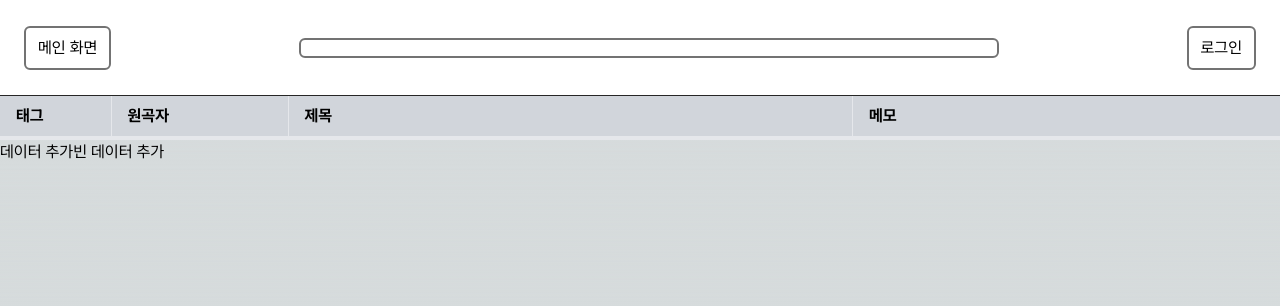
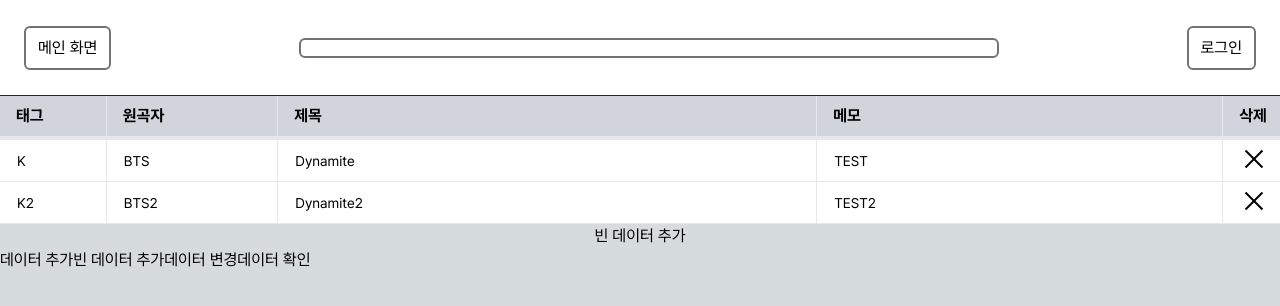
Before and after one commit to redbeanmk765/MySongBook, a Next.js app in the folder mysongbook/: page /1/sheet in a window 1280 px wide. Shown: the top 306 px of the page. Built offline with nearby package versions, Linux system fonts and the light colour scheme.

Commit message:
sheet 2.2

```diff
--- a/mysongbook/package.json
+++ b/mysongbook/package.json
@@ -20,6 +20,7 @@
     "eslint-config-airbnb-typescript": "^17.1.0",
     "eslint-config-prettier": "^9.1.0",
     "framer-motion": "^11.9.0",
+    "immer": "^10.1.1",
     "next": "14.0.4",
     "next-auth": "^4.24.5",
     "prettier": "^3.1.1",
--- a/mysongbook/src/app/[id]/sheet/page.tsx
+++ b/mysongbook/src/app/[id]/sheet/page.tsx
@@ -2,19 +2,25 @@
 
 import Link from "next/link";
 import Header from "@/components/Header";
-import { useEffect, useState } from "react";
+import { useEffect, useState, useRef, useCallback, useMemo } from "react";
+import {produce} from 'immer';
 
 type rowData = {
+    id : number;
     tag : string;
     singer : string;
     name : string;
     memo : string;
 }
 
-const Row = ({ data, handleAddData }: { data: rowData, handleAddData: (newData: rowData) => void}) => {
+function Row({ data, handleAddData, handleUpdate, handleDelete}: {
+  data: rowData, handleAddData:(newData: rowData) => void,
+  handleUpdate:(id:number, updatedData: Partial<rowData>) => void,
+  handleDelete:(id:number) => void,}) {
 
     const [isEditing, setIsEditing] = useState(false);
     const [editedData, setEditedData] = useState(data);
+
 
   const handleChange = (event: React.ChangeEvent<HTMLInputElement>) => {
     setEditedData({
@@ -34,24 +40,83 @@ const Row = ({ data, handleAddData }: { data: rowData, handleAddData: (newData:
     setIsEditing(true);
   };
 
+  const handleBlur = () => {
+    setIsEditing(false);
+  };
+
+
+
+
+ function GenerateTd({ fieldName }: { fieldName: keyof rowData}){
+    const [isEditing2, setIsEditing2] = useState(false);
+    let nameString = fieldName as string;
+    const inputRef = useRef<HTMLInputElement>(null);
+
+    const handleEditMode2 = () => {
+      // 수정된 데이터를 서버에 저장하거나 다른 로직 실행
+      console.log("test");
+      setIsEditing2(true);
+    };
+
+    useEffect(() => {
+      if (isEditing2 && inputRef.current) {
+          inputRef.current.focus();
+      }
+    }, [isEditing2]);
+
+    const handleBlur = ((event: React.ChangeEvent<HTMLInputElement>) => {
+      handleChange(event);
+      setIsEditing2(false);
+      handleUpdate(data.id,{ [fieldName]: event.target.value});
+    });
+
+    const handleChange = useCallback((event: React.ChangeEvent<HTMLInputElement>) => {
+      setEditedData({
+        ...editedData,
+        [event.target.name]: event.target.value
+      });
+      if (isEditing2 && inputRef.current) {
+        inputRef.current.focus();
+      }
+    }, []);
+
+    return (
+      <td className="border-r w-32 text-left py-2 h-[37px]">
+        {isEditing2 ? (
+          <input
+
+            type = "text"
+            name = {nameString}
+            defaultValue={editedData[fieldName]}
+            // onChange={handleChange}
+            onBlur={handleBlur}
+            ref={inputRef}
+            className="border-r w-full text-left pl-4 py-2 h-[30px]"
+
+          />
+        ) : (
+          <span className="flex w-full text-left pl-4 h-[20px]" onClick={handleEditMode2}>{editedData[fieldName] }</span>
+        )}
+      </td>
+    );
+  }
+
 
   return (
     <tr className="border-b bg-white text-sm">
-      {isEditing ? (
         <>
-          {/* 수정 모드일 때 */}
-          <td><input type="text" name="tag" value={editedData.tag} onChange={handleChange} className="border-r w-32 text-left pl-4 py-2 h-[37px]" /></td>
-          {/* ... 다른 컬럼도 동일하게 input으로 변경 */}
-          <td><button onClick={handleSave}>저장</button></td>
+          <GenerateTd fieldName = {"tag" as keyof rowData}/>
+          <GenerateTd fieldName = {"singer" as keyof rowData}/>
+          <GenerateTd fieldName = {"name" as keyof rowData}/>
+          <GenerateTd fieldName = {"memo" as keyof rowData}/>
+          <td className="pl-[15px] pt-[3px]">
+            <button className="relative w-8 h-8 bg-white rounded-full hover:bg-gray-200 focus:outline-none"
+                    onClick={() => handleDelete(data.id)}>
+                <span className="absolute top-1/2 left-1/2 transform -translate-x-1/2 -translate-y-1/2 w-6 h-0.5 bg-black rotate-45"></span>
+                <span className="absolute top-1/2 left-1/2 transform -translate-x-1/2 -translate-y-1/2 w-6 h-0.5 bg-black -rotate-45"></span>
+            </button>
+          </td>
         </>
-      ) : (
-        <>
-          {/* 일반 모드일 때 */}
-          <td className="border-r w-32 text-left pl-4 py-2 h-[37px]">{data.tag}</td>
-          <td><button onClick={handleEditMode}>수정</button></td>
-          {/* ... 다른 컬럼도 동일하게 */}
-        </>
-      )}
     </tr>
   );
 
@@ -63,30 +128,102 @@ const Row = ({ data, handleAddData }: { data: rowData, handleAddData: (newData:
     //     <td className="w-[512px] text-left pl-4">{data.memo}</td>
     //   </tr>
     // );
-  };
+};
+
+
 
 
 
 
 export default function sheet(){
     const origin: rowData[] = [
+      {id : 1, tag : "K", singer: "BTS", name: "Dynamite", memo: "TEST"},
+      {id : 2, tag : "K2", singer: "BTS2", name: "Dynamite2", memo: "TEST2"}
     ]
 
-    const blankData: rowData = (
-        {tag : "", singer: "", name: "", memo: ""}
-    )
-
     const newData2: rowData = (
-        {tag : "K", singer: "BTS", name: "Dynamite", memo: "TEST"}
+        {id : 4, tag : "K", singer: "BTS", name: "Dynamite", memo: "TEST"}
     )
 
 
     const [data, setData] = useState<rowData[]>(origin);
+    const [max, setMax] = useState(2);
 
     const handleAddData = (newData: rowData) => {
         setData([...data, newData]); // 기존 데이터에 새로운 데이터 추가
         origin.push(newData);
     };
+
+    function createBlankData() {
+      let newId = max + 1;
+      setMax(max + 1);
+
+      const blankData: rowData = (
+        {id : newId, tag : "", singer: "", name: "", memo: ""}
+      )
+
+
+      return blankData;
+    }
+
+    const handleUpdate = (id: number, updatedData: Partial<rowData>) => {
+      setData(
+        produce(data, (draft) => {
+          const index = draft.findIndex((item) => item.id === id);
+          if (index !== -1) {
+            // draft[index]를 직접 수정하면 됩니다.
+            draft[index] = {
+              ...draft[index],
+              ...updatedData,
+            };
+          }
+        })
+      );
+    };
+
+    const handleDelete = (id: number) => {
+      setData(
+        produce(data, (draft) => {
+          const index = draft.findIndex((item) => item.id === id);
+          if (index !== -1) {
+            draft.splice(index, 1); // draft에서 직접 splice 사용
+          }
+        })
+      );
+    };
+
+    const [sortKey, setSortKey] = useState<keyof rowData | null>(null);
+    const [sortDirection, setSortDirection] = useState<'asc' | 'desc'>('asc');
+
+    const sortedData = useMemo(() => {
+      if (!sortKey) return data; // 정렬 기준이 없으면 원본 데이터 반환
+
+      return [...data].sort((a, b) => {
+          const aValue = a[sortKey];
+          const bValue = b[sortKey];
+
+          if (typeof aValue === 'string' && typeof bValue === 'string') {
+              const comparison = aValue.localeCompare(bValue, undefined, { numeric: true, sensitivity: 'base' }); // 숫자 포함 문자열 정렬
+              return sortDirection === 'asc' ? comparison : -comparison;
+          } else if (typeof aValue === 'number' && typeof bValue === 'number') {
+              return sortDirection === 'asc' ? aValue - bValue : bValue - aValue;
+          } else {
+              return 0; // 다른 타입의 경우 정렬하지 않음
+          }
+      });
+    }, [data, sortKey, sortDirection]);
+
+    const handleSort = (key: keyof rowData) => {
+      if (sortKey === key) {
+          setSortDirection(sortDirection === 'asc' ? 'desc' : 'asc');
+      } else {
+          setSortKey(key);
+          setSortDirection('asc');
+      }
+    };
+
+
+
 
 
     return(
@@ -98,28 +235,33 @@ export default function sheet(){
                 <main>
                     <Header/>
 
-                    <section id="table" className="flex justify-center bg-white " >
+                    <section id="table" className="flex justify-center  bg-white " >
                         <table className="table-fixed ">
                             <thead>
                                 <tr className="border-b-4 bg-gray-300">
                                     <th scope="col" className="border-r w-32 text-left pl-4 py-2" >태그</th>
                                     <th scope="col" className="border-r w-52 text-left pl-4">원곡자</th>
                                     <th scope="col" className="border-r w-[678px] text-left pl-4" >제목</th>
-                                    <th scope="col" className="w-[512px] text-left pl-4">메모</th>
+                                    <th scope="col" className="border-r w-[512px] text-left pl-4">메모</th>
+                                    <th scope="col" className="w-[60px] text-left pl-4">삭제</th>
                                 </tr>
                             </thead>
                             <tbody>
-                                {data.map((item, index) => (
-                                    <Row key={index} data={item} handleAddData={handleAddData} />
+                                {data.map((item) => (
+                                    <Row key={item.id} data={item} handleAddData={handleAddData} handleUpdate={handleUpdate} handleDelete={handleDelete}/>
                                 ))}
-
                             </tbody>
                         </table>
-
+                    </section>
+                    <section className="flex justify-center">
+                      <button onClick={() => handleAddData(createBlankData())}>빈 데이터 추가</button>
                     </section>
 
                     <button onClick={() => handleAddData(newData2)}>데이터 추가</button>
-                    <button onClick={() => handleAddData(blankData)}>빈 데이터 추가</button>
+                    <button onClick={() => handleAddData(createBlankData())}>빈 데이터 추가</button>
+                    <button onClick={() => handleUpdate(1, { memo: 'Updated memo' })}>데이터 변경</button>
+                    <button onClick={() => console.log(data)}>데이터 확인</button>
+
 
                 </main>
             </body>
```
Also changed, not shown: 2 other files (tests, documents, lock files or other folders).
